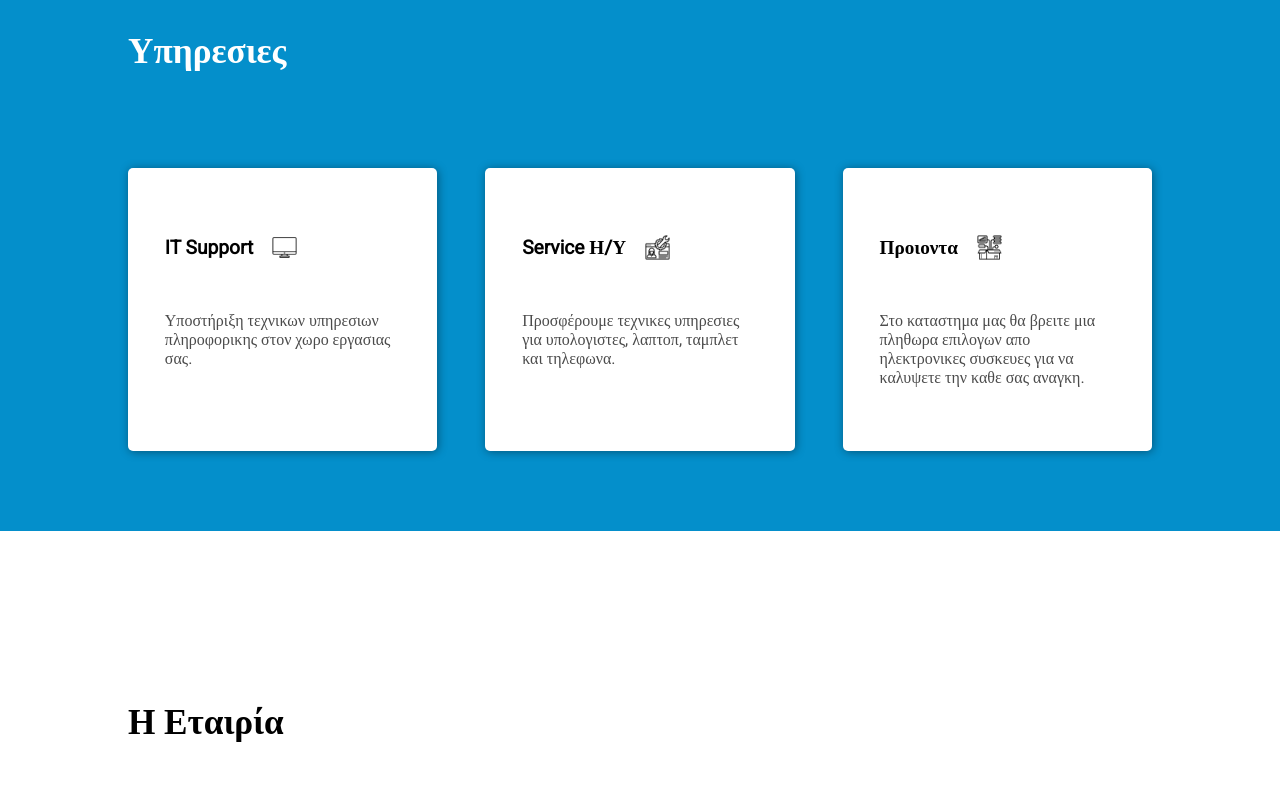
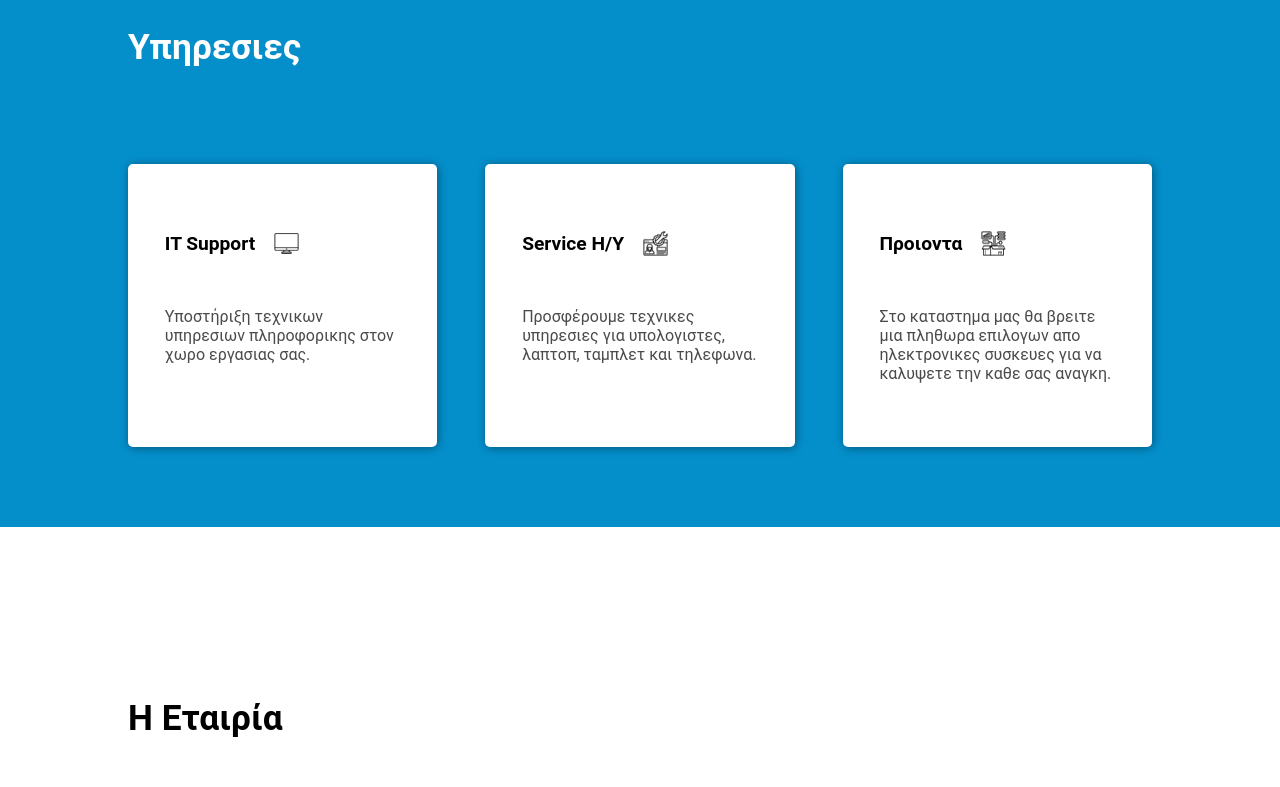
Before and after one commit to SamuelSub/efarmogi-computers, a Next.js app: page / in a window 1280 px wide. Shown: the part 800-1587 px from the top of the page. Built offline with nearby package versions, Linux system fonts and the light colour scheme; no server answers.

Commit message:
removed fonts

```diff
--- a/components/Map.js
+++ b/components/Map.js
@@ -1,18 +1,13 @@
-import Script from 'next/script'
-import React, {Component} from 'react'
 
-export default class Map extends Component {
-
-  render() {
-
-    const url = <Script src={`https://www.google.com/maps/embed/v1/place?key=${process.env.API_KEY}&q=Efarm0g1+Computers`}/>
+const Map = () => {
 
   return (
     <iframe title="map"
       frameBorder="0"
       loading="lazy"
-        src={url.props.src}allowFullScreen>
+      src={`https://www.google.com/maps/embed/v1/place?key=${process.env.API_KEY}&q=Efarm0g1+Computers`}allowFullScreen>
     </iframe>
   )
 }
-}
+
+export default Map
--- a/pages/_document.js
+++ b/pages/_document.js
@@ -5,8 +5,8 @@ class MyDocument extends Document {
     return (
       <Html lang="el-gr">
         <Head>
-          <link href="https://fonts.googleapis.com/css2?family=Roboto&display=swap" rel="stylesheet" />
-          <link href="https://fonts.googleapis.com/css2?family=Nunito:wght@700&display=swap" rel="stylesheet" />
+          {/* <link href="https://fonts.googleapis.com/css2?family=Roboto&display=swap" rel="stylesheet" />
+          <link href="https://fonts.googleapis.com/css2?family=Nunito:wght@700&display=swap" rel="stylesheet" /> */}
           <meta charSet="utf-8"/>
           <meta name="description" content="Website for it support in lesvos mytilene"/>
         </Head>
--- a/pages/index.js
+++ b/pages/index.js
@@ -52,7 +52,7 @@ export default function Home() {
 
   const ctaVariants = {
     clicked: {
-
+      opacity: 1
     },
     notClicked: {
       opacity: 1
@@ -62,7 +62,7 @@ export default function Home() {
   return (
     <div className={styles.container}>
       <Head>
-        <title>Efarmogi Copmuters</title>
+        <title>Efarmogi Computers</title>
         <meta charSet="UTF-8"></meta>
       </Head>
       <section> {/* Change this to body tag before commit */}
```
Lines whose indentation alone changed are shown as unchanged.
